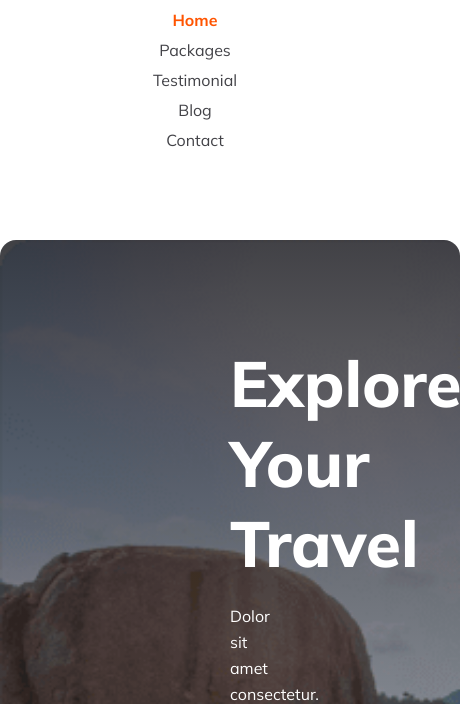
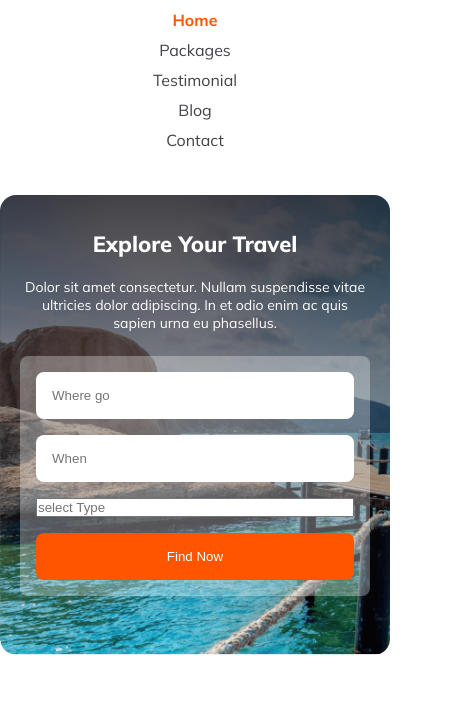
Before and after one commit to shahinalom9343/Assignment_2, a plain HTML site: page index.html in a window 390 px wide. Shown: the part 116-820 px from the top of the page, 462 px wide, since content can reach past the window. Drawn offline with Linux system fonts and the light colour scheme.

Commit message:
navbar and banner section with responsive

```diff
--- a/css/responsive.css
+++ b/css/responsive.css
@@ -44,6 +44,58 @@
     color: #FF5400;
     font-weight: 700;
   }
+
+  /*banner section*/
+  .banner-container{
+    max-width: 100%;
+    margin:15px auto;
+  background-repeat: no-repeat;
+  background-size: cover;
+  border-radius: 16px;
+  background: linear-gradient(180deg, rgba(19, 19, 24, 0.80) 0%, rgba(19, 19, 24, 0.00) 100%), url('../Images/banner.png');
+  background-repeat: no-repeat;
+  background-size: cover;
+  padding:35px 20px;
+  }
+  .banner-container .banner-title{
+  color:#fff;
+  font-size: 22px;
+  font-style: normal;
+  font-weight: 800;
+  line-height: normal;
+  text-align: center;
+  }
+  .banner-container .banner-description{
+    color:#fff;
+  text-align: center;
+  font-size: 14px;
+  font-style: normal;
+  font-weight: 400;
+  line-height: 18px;
+  }
+  .banner-container .banner-item{
+    border-radius: 8px;
+  background-color: rgba(255, 255, 255, 0.30);
+  flex-direction: column;
+  gap:16px;
+  padding:16px;
+  margin:24px auto;
+
+  }
+  #where,#when,#category ::placeholder{
+    border-radius: 8px;
+  background: #FFF;
+  padding:16px;
+  }
+  .banner-item button{
+    border-radius: 8px;
+  background: #FF5400;
+  border:none;
+  padding:16px;
+  color:#fff;
+  }
+
+
   /*popular section*/
   .popular-tour{
     max-width: 100%;
--- a/css/style.css
+++ b/css/style.css
@@ -93,10 +93,18 @@ display: flex;
 gap:24px;
 padding:16px;
 }
-.banner-item #where,#when,#type{
+#where,#when,#category ::placeholder{
   border-radius: 8px;
 background: #FFF;
-padding:16px auto;
+padding:16px;
+border:none;
+}
+.banner-item button{
+  border-radius: 8px;
+background: #FF5400;
+border:none;
+padding:16px;
+color:#fff;
 }
 /*popular tour section starts here*/
 .btn-primary{
@@ -219,7 +227,7 @@ background: #FF5400;
 max-width: 22.5%;
 padding:10px 15px;
 transform: rotate(-19.628deg);
-top:818px;
+top:1088px;
 left:915px;
 }
 .image-container .travel{
--- a/index.html
+++ b/index.html
@@ -49,10 +49,8 @@
       <div class="banner-item">
         <input type="text" name="name" id="where" placeholder="Where go">
         <input type="text" name="name" id="when" placeholder="When">
-        <input type="text" name="name" id="type" placeholder="select Type">
-        <label for="">
+        <input type="text" name="name" id="category" placeholder="select Type">
           <button type="submit">Find Now</button>
-        </label>
       </div>
     </div>
   </header>
```
